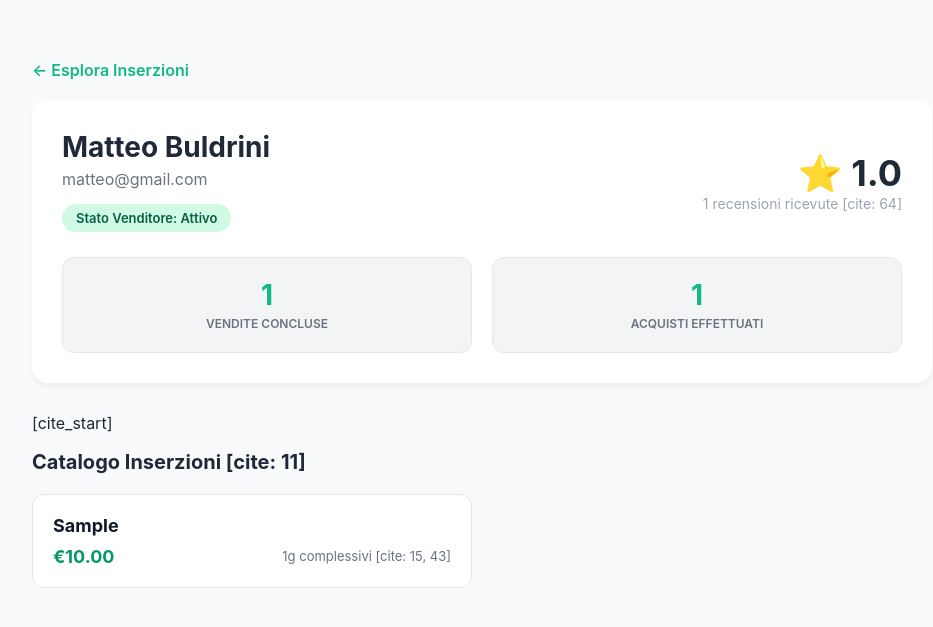
After one commit to buldra2000/SoapLab, a PHP site: page /profilo.php?id=1 in a window 1280 px wide. The commit adds this page. Shown: the top 627 px of the page, without its empty margins (158-1091 px from the left). Run offline with PHP 8.4, Linux system fonts and the light colour scheme; the visitor is signed in with stand-in values (Sample User, id 1); data comes from the database, SQL or seed files in the repository; tables that the repository leaves empty hold one stand-in row (values such as "Sample post"); some libraries are stand-ins or nearby versions.

Commit message:
Aggiunto profilo.php

```diff
--- /dev/null
+++ b/profilo.php
@@ -0,0 +1,134 @@
+<?php
+session_start();
+require_once 'db/db.php';
+
+if (!isset($_GET['id']) || !is_numeric($_GET['id'])) {
+    header("Location: index.php");
+    exit();
+}
+
+$idProfilo = (int)$_GET['id'];
+
+// 1. Recupero dati base dell'utente (Nome, Cognome, Email, Stato) [cite: 114-118, 173-177]
+$sql_user = "SELECT nome, cognome, email, statoVendita FROM utenti WHERE idUtente = ?";
+$stmt_user = $conn->prepare($sql_user);
+$stmt_user->bind_param("i", $idProfilo);
+$stmt_user->execute();
+$user = $stmt_user->get_result()->fetch_assoc();
+
+if (!$user) { die("Utente non trovato."); }
+
+// 2. Conteggio VENDITE: quante volte le sue inserzioni sono state acquistate [cite: 137-140, 189]
+$sql_vendite = "SELECT COUNT(*) as tot FROM acquisti a JOIN inserzioni i ON a.idInserzione = i.idInserzione WHERE i.idUtente = ?";
+$stmt_v = $conn->prepare($sql_vendite);
+$stmt_v->bind_param("i", $idProfilo);
+$stmt_v->execute();
+$tot_vendite = $stmt_v->get_result()->fetch_assoc()['tot'];
+
+// 3. Conteggio ACQUISTI: quanti acquisti ha effettuato l'utente [cite: 187-189]
+$sql_acquisti = "SELECT COUNT(*) as tot FROM acquisti WHERE idUtente = ?";
+$stmt_a = $conn->prepare($sql_acquisti);
+$stmt_a->bind_param("i", $idProfilo);
+$stmt_a->execute();
+$tot_acquisti = $stmt_a->get_result()->fetch_assoc()['tot'];
+
+// 4. Media Recensioni e numero feedback ricevuti [cite: 26, 64, 233]
+$sql_feed = "SELECT AVG(voto) as media, COUNT(*) as num FROM recensioni WHERE idDestinatario = ?";
+$stmt_f = $conn->prepare($sql_feed);
+$stmt_f->bind_param("i", $idProfilo);
+$stmt_f->execute();
+$feedback = $stmt_f->get_result()->fetch_assoc();
+
+// 5. Elenco delle Inserzioni pubblicate dall'utente [cite: 41-43, 112]
+$sql_ins = "SELECT * FROM inserzioni WHERE idUtente = ? ORDER BY idInserzione DESC";
+$stmt_ins = $conn->prepare($sql_ins);
+$stmt_ins->bind_param("i", $idProfilo);
+$stmt_ins->execute();
+$inserzioni = $stmt_ins->get_result();
+?>
+
+<!DOCTYPE html>
+<html lang="it">
+<head>
+    <meta charset="UTF-8">
+    <title>Profilo di <?php echo htmlspecialchars($user['nome']); ?> - SoapLab</title>
+    <style>
+        body { font-family: 'Inter', sans-serif; background: #f9fafb; margin: 0; color: #1f2937; }
+        .container { max-width: 900px; margin: 40px auto; padding: 20px; }
+        .profile-card { background: white; padding: 30px; border-radius: 16px; box-shadow: 0 4px 6px rgba(0,0,0,0.05); margin-bottom: 30px; }
+
+        /* Badge per lo stato vendita [cite: 30-31, 117, 262] */
+        .status-badge { display: inline-block; padding: 6px 14px; border-radius: 20px; font-size: 13px; font-weight: 600; margin-top: 10px; }
+        .status-attivo { background: #d1fae5; color: #065f46; }
+        .status-bloccato { background: #fee2e2; color: #991b1b; }
+
+        /* Griglia Statistiche [cite: 65, 67] */
+        .stats-grid { display: grid; grid-template-columns: repeat(2, 1fr); gap: 20px; margin-top: 25px; }
+        .stat-box { background: #f3f4f6; padding: 20px; border-radius: 12px; text-align: center; border: 1px solid #e5e7eb; }
+        .stat-val { display: block; font-size: 28px; font-weight: bold; color: #10b981; }
+        .stat-label { font-size: 12px; color: #6b7280; text-transform: uppercase; font-weight: 600; }
+
+        /* Griglia Inserzioni [cite: 43, 137, 223] */
+        .ins-grid { display: grid; grid-template-columns: 1fr 1fr; gap: 20px; margin-top: 20px; }
+        .ins-item { background: white; padding: 20px; border-radius: 12px; border: 1px solid #e5e7eb; text-decoration: none; color: inherit; transition: 0.2s; }
+        .ins-item:hover { transform: translateY(-3px); box-shadow: 0 10px 15px rgba(0,0,0,0.05); border-color: #10b981; }
+    </style>
+</head>
+<body>
+
+<div class="container">
+    <header style="margin-bottom: 20px;">
+        <a href="index.php" style="text-decoration: none; color: #10b981; font-weight: 600;">← Esplora Inserzioni</a>
+    </header>
+
+    <div class="profile-card">
+        <div style="display: flex; justify-content: space-between; align-items: center;">
+            <div>
+                <h1 style="margin: 0; font-size: 28px;"><?php echo htmlspecialchars($user['nome'] . " " . $user['cognome']); ?></h1>
+                <p style="color: #6b7280; margin: 5px 0;"><?php echo htmlspecialchars($user['email']); ?></p>
+
+                <span class="status-badge status-<?php echo strtolower($user['statoVendita']); ?>">
+                    Stato Venditore: <?php echo ucfirst($user['statoVendita']); ?>
+                </span>
+            </div>
+
+            <div style="text-align: right;">
+                <div style="font-size: 36px; font-weight: bold;">⭐ <?php echo $feedback['media'] ? number_format($feedback['media'], 1) : "0.0"; ?></div>
+                <div style="font-size: 14px; color: #9ca3af;"><?php echo $feedback['num']; [cite_start]?> recensioni ricevute [cite: 64]</div>
+            </div>
+        </div>
+
+        <div class="stats-grid">
+            <div class="stat-box">
+                <span class="stat-val"><?php echo $tot_vendite; ?></span>
+                <span class="stat-label">Vendite Concluse</span>
+            </div>
+            <div class="stat-box">
+                <span class="stat-val"><?php echo $tot_acquisti; ?></span>
+                <span class="stat-label">Acquisti Effettuati</span>
+            </div>
+        </div>
+    </div>
+
+    [cite_start]<h2 style="font-size: 20px; margin-bottom: 15px;">Catalogo Inserzioni [cite: 11]</h2>
+    <div class="ins-grid">
+        <?php if ($inserzioni->num_rows > 0): ?>
+            <?php while($ins = $inserzioni->fetch_assoc()): ?>
+                <a href="inserzione.php?id=<?php echo $ins['idInserzione']; ?>" class="ins-item">
+                    <h3 style="margin: 0 0 10px 0; font-size: 18px; color: #111827;"><?php echo htmlspecialchars($ins['titolo']); ?></h3>
+                    <div style="display: flex; justify-content: space-between; align-items: center;">
+                        <span style="color: #059669; font-weight: 700; font-size: 18px;">€<?php echo number_format($ins['prezzoTotale'], 2); ?></span>
+                        <span style="font-size: 13px; color: #6b7280;"><?php echo $ins['pesoComplessivo']; [cite_start]?>g complessivi [cite: 15, 43]</span>
+                    </div>
+                </a>
+            <?php endwhile; ?>
+        <?php else: ?>
+            <p style="color: #9ca3af; grid-column: span 2; text-align: center; padding: 40px; background: #fff; border-radius: 12px; border: 1px dashed #d1d5db;">
+                Nessuna inserzione attiva per questo utente.
+            </p>
+        <?php endif; ?>
+    </div>
+</div>
+
+</body>
+</html>
```
Also changed, not shown: inserzione.php (+28 -4 lines).
